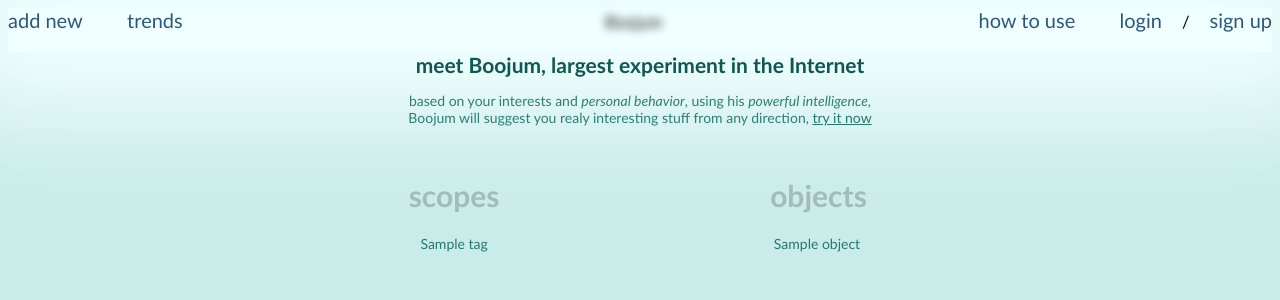
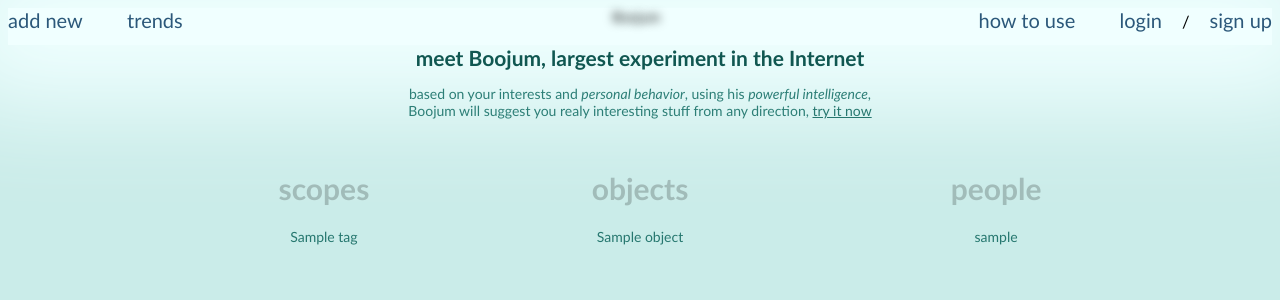
Before and after one commit to klapauciuz/boojum, a Flask app: page / in a window 1280 px wide. Shown: the top 300 px of the page. Run offline with Flask 2, Linux system fonts and the light colour scheme; a database or web service that is not in the repository returns one stand-in record (values such as "Sample title"); some libraries are stand-ins or nearby versions.

Commit message:
'people' essence

```diff
--- a/main.py
+++ b/main.py
@@ -27,7 +27,8 @@ def before_request():
 def hello():
     _tags = tags.find()
     _objects = objects.find()
-    return render_template('index.html', show_tags=[tag['name'] for tag in _tags], show_objects=[obj['name'] for obj in _objects])
+    _users = users.find()
+    return render_template('index.html', show_people=[user['username'] for user in _users], show_tags=[tag['name'] for tag in _tags], show_objects=[obj['name'] for obj in _objects])
 
 @app.route("/howtouse")
 def info():
@@ -45,17 +46,20 @@ def collection():
         flash('Log in, please')
         return redirect('/login')
 
-    # берём айди тегов юзера
+    # берём айди своих тегов
     my_tags_id = [my_tag_id['_id'] for my_tag_id in g.user['tags']]
     print my_tags_id
     print [i['name'] for i in db.tags.find({'_id':{'$in': my_tags_id}})]
-    # берём айди объектов юзера
+    # берём айди своих объектов
     my_objs_id = [my_obj_id['_id'] for my_obj_id in g.user['objects']]
     print my_objs_id
     print [i['name'] for i in db.objects.find({'_id':{'$in': my_objs_id}})]
-
+    # берём айди своих друзей
+    my_flws_id = [my_flw_id['_id'] for my_flw_id in g.user['friends']]
+    print my_flws_id
+    print 'my friends:', [i['username'] for i in db.users.find({'_id':{'$in': my_flws_id}})]
     # и выводим в шаблон их имена
-    return render_template('collection.html', show_tags=[i['name'] for i in db.tags.find({'_id':{'$in': my_tags_id}})], show_objects=[i['name'] for i in db.objects.find({'_id':{'$in': my_objs_id}})])
+    return render_template('collection.html', show_tags=[i['name'] for i in db.tags.find({'_id':{'$in': my_tags_id}})], show_objects=[i['name'] for i in db.objects.find({'_id':{'$in': my_objs_id}})], show_friends=[i['username'] for i in db.users.find({'_id':{'$in': my_flws_id}})])
 
 #_____Collection/
 #_____Fill
@@ -206,8 +210,7 @@ def add_tag_page():
                           }
                  }
                  )
-        response = jsonify(message=str('OK'))
-        response.status_code = 200
+        response = name
         return response
 
     name = request.args.get('name')
@@ -387,6 +390,12 @@ def user(user):
              }
              )
     if request.method == 'DELETE':
+        db.users.update({"username":session["username"]},
+             {'$pull': {
+                        "friends":{ "_id": current_user['_id'] }
+                      }
+             }
+             )
         db.users.update({"username":user},
              {'$pull': {
                         "friends":{ "_id": g.user['_id'] }
@@ -397,6 +406,10 @@ def user(user):
     user_objects_id = [user_obj_id['_id'] for user_obj_id in current_user['objects']]
     # берём айди тегов юзера
     user_tags_id = [user_tag_id['_id'] for user_tag_id in current_user['tags']]
+    # берём айди друзей юзера
+    user_flws_id = [user_flw_id['_id'] for user_flw_id in current_user['friends']]
+    print user_flws_id
+    print 'user friends:', [i['username'] for i in db.users.find({'_id':{'$in': user_flws_id}})]
 
     if 'username' in session:
         # берём айди своих тегов
@@ -418,11 +431,11 @@ def user(user):
 
     if 'username' in session:
         if g.user['_id'] not in user_friends:
-            return render_template('user.html', user_name=user, show_mu_tags=mu_tags_names, show_mu_objects=mu_objs_names, show_tags=[i['name'] for i in db.tags.find({'_id':{'$in': user_tags_id}})], show_objects=[i['name'] for i in db.objects.find({'_id':{'$in': user_objects_id}})])
+            return render_template('user.html', show_friends=[i['username'] for i in db.users.find({'_id':{'$in': user_flws_id}})], user_name=user, show_mu_tags=mu_tags_names, show_mu_objects=mu_objs_names, show_tags=[i['name'] for i in db.tags.find({'_id':{'$in': user_tags_id}})], show_objects=[i['name'] for i in db.objects.find({'_id':{'$in': user_objects_id}})])
         else:
-            return render_template('user.html', Friend=True, user_name=user, show_mu_tags=mu_tags_names, show_mu_objects=mu_objs_names, show_tags=[i['name'] for i in db.tags.find({'_id':{'$in': user_tags_id}})], show_objects=[i['name'] for i in db.objects.find({'_id':{'$in': user_objects_id}})])
+            return render_template('user.html', Friend=True, show_friends=[i['username'] for i in db.users.find({'_id':{'$in': user_flws_id}})], user_name=user, show_mu_tags=mu_tags_names, show_mu_objects=mu_objs_names, show_tags=[i['name'] for i in db.tags.find({'_id':{'$in': user_tags_id}})], show_objects=[i['name'] for i in db.objects.find({'_id':{'$in': user_objects_id}})])
     else:
-        return render_template('user.html', user_name=user, show_mu_tags=mu_tags_names, show_mu_objects=mu_objs_names, show_tags=[i['name'] for i in db.tags.find({'_id':{'$in': user_tags_id}})], show_objects=[i['name'] for i in db.objects.find({'_id':{'$in': user_objects_id}})])
+        return render_template('user.html', show_friends=[i['username'] for i in db.users.find({'_id':{'$in': user_flws_id}})], user_name=user, show_mu_tags=mu_tags_names, show_mu_objects=mu_objs_names, show_tags=[i['name'] for i in db.tags.find({'_id':{'$in': user_tags_id}})], show_objects=[i['name'] for i in db.objects.find({'_id':{'$in': user_objects_id}})])
 #_____User/
 #_____Auth
 @app.route('/register', methods=['GET', 'POST'])
--- a/static/scripts/send.js
+++ b/static/scripts/send.js
@@ -10,7 +10,8 @@ $(document).ready(function(){
             type: 'POST',
             data : postData,
             success:function(response) {
-                window.location.replace("/");
+                console.log(response);
+                window.location.replace("/tags/"+response);
             },
             error: function(err) {
               console.log(JSON.stringify(err));
--- a/static/style.css
+++ b/static/style.css
@@ -252,38 +258,6 @@ li{
     list-style: none;
 }
 
-.tags {
-    display: inline-block;
-    width: 117px;
-    float: left;
-}
-
-.objects {
-    display: inline-block;
-    width: 120px;
-    border-radius: 10px;
-    position: fixed;
-
-}
-
-.tags h1, .objects h1{
-    border-radius: 3px 3px 0px 0px;
-}
-
-.mu_objects {
-    opacity: 0.4;
-    margin-left: 120px;
-    display: inline-block;
-    width: 120px;
-}
-
-.mu_tags {
-    opacity: 0.4;
-    padding-left: 0px;
-    float: left;
-    width: 117px;
-}
-
 
 .already {
     background: #105751;
@@ -415,15 +361,19 @@ option {
 
 #add {
     float: left;
-    display: inline;
+    display: inline-block;
     width: 250px;
-    margin-left: -4%;
+    margin-left: 20%;
+}
+
+#add_fromwiki {
+    width: 300px;
+    float: left;
 }
 
 #catName {
     cursor: default;
-    text-align: center;
-    margin-left: 31.5%;
+    margin-left: 34%;
     color: rgba(0, 0, 0, 0);
     text-shadow: 0 0 10px black;
     cursor: default;
@@ -488,17 +438,59 @@ li a {
     text-decoration: none;
 }
 
-.tags li, .objects li {
+.tags li, .objects li, .people li {
     width: 117px;
     padding: 2px;
     margin-top: 2px;
 }
 
 .MainContainer {
-    width: 45%;
+    width: 80%;
 }
 
 #exchange {
     display: inline-block;
     float: left;
 }
+
+.people {
+    display: inline-block;
+    width: 117px;
+    float: right;
+    margin-right: 9%;
+}
+
+.tags {
+    display: inline-block;
+    width: 117px;
+    float: left;
+    margin-left: 9%;
+}
+
+.objects {
+    display: inline-block;
+    width: 117px;
+    padding-left: 0px;
+}
+
+
+.mu_objects {
+    display: inline-block;
+    opacity: 0.4;
+    padding-left: 0px;
+    width: 117px;
+}
+
+.mu_tags {
+    opacity: 0.4;
+    padding-left: 0px;
+    float: left;
+    width: 117px;
+}
+
+.mu_people {
+    opacity: 0.4;
+    padding-left: 0px;
+    width: 117px;
+    float: right;
+}
--- a/templates/add_tag.html
+++ b/templates/add_tag.html
@@ -14,8 +14,8 @@
     <input type="text" name="objects" placeholder="" value=""/>
 </form>
 <br><br>
-<h2>or add object</h2><br>
 <form id="add_fromwiki" action="">
+    <h2>or add object</h2><br>
     <label>from wikipedia</label>
     <input type="text" name="urlwiki" placeholder="url" style='width: 110px;' value=""/>
     <input type="submit" form="add_fromwiki" id='wide_submit' value="submit"/><br>
--- a/templates/base.html
+++ b/templates/base.html
@@ -14,11 +14,12 @@
 <body>
 {% block header %}
 <div id='menu'>
-  <big>
+  <big style='float:left;'>
     <a href="/tags/add">add new</a>
     <a href="/">trends</a>
-    <span id='catName' href="">Boojum</span>
+
   </big>
+  <span id='catName' href="">Boojum</span>
   {% if g.user %}
   <big style='float:right;'>
     <a href="/collection" style='padding-right: 0px;'>collection</a> <span id='profile'><sup>[{{ g.user['username'] }}]</sup></span>
--- a/templates/index.html
+++ b/templates/index.html
@@ -24,13 +24,20 @@
   {% endfor %}
   </ul>
   <ul class="objects">
-  <h1>objects</h1><hr class='line'>
+  <h1>objects</h1>
 <!--   <span class='line2'>music, game, book, movie, place, event etc</span>
   <span class='text'>artwork</span> -->
   {% for obj in show_objects %}
     <li><a href="{{ url_for('obj_page', obj=obj) }}">{{ obj }}</a></li>
   {% endfor %}
   </ul>
+  <ul class="people">
+  <h1>people</h1><!-- <div class='fill' style='width: 100%;'>fill from scopes</div> -->
+  {% for people in show_people %}
+    <li><a href="{{ url_for('user', user=people) }}">{{ people }}</a></li>
+  {% endfor %}
+  </ul>
+  </div>
   </div>
 </center>
 <script type="text/javascript">
--- a/templates/object.html
+++ b/templates/object.html
@@ -2,6 +2,7 @@
 {% block content %}
 <center>
 <h2>{{ name }}</h2>
+</center>
 <h3>{{ description }}</h3>
 <h5>source <a href="{{ source }}">{{ source }}</a></h5>
 this object in scopes
@@ -10,6 +11,7 @@ this object in scopes
 		<a href="{{ url_for('tag_page', tag=tag) }}">{{ tag }}</a>
 	{% endfor %}
 </span>
+
 {% if g.user %}
 		<form style="display:inline">
 			<select>
@@ -28,7 +30,6 @@ this object in scopes
 		{% endif %}
 	{% else %}<br><br>
 	<span class='followstatus'>..<a href="/login">login</a> or <a href="/register">sign up</a> and put this object in your own collection</span>
-</center>
 {% endif %}
 
 {% endblock content %}
--- a/templates/tag.html
+++ b/templates/tag.html
@@ -3,6 +3,7 @@
 <center>
 <h2>{{ name }}</h2>
 <!-- <h3>{{ id }}</h3> -->
+</center>
 <h3>{{ description }}</h3>
 {% if g.user['username'] == creator %}
 <h5 class='creator'>by <a href="{{ url_for('user', user=creator) }}">{{ creator }}</a> <span style="opacity: 0.4;">(you can <a href="">edit</a> or <a id="delete" href="/collection">delete</a> this page)</span></h5>
```
Also changed, not shown: other parts of static/style.css (+7 -29 lines), templates/collection.html (+7 -1 lines), templates/user.html (+8 -15 lines).
